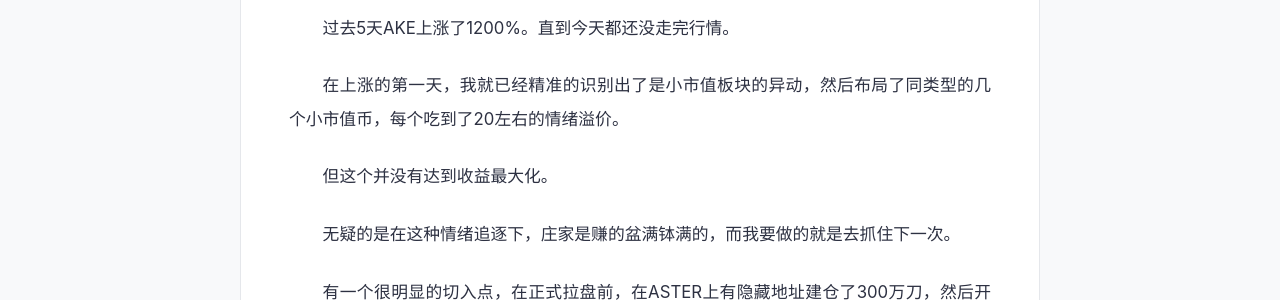
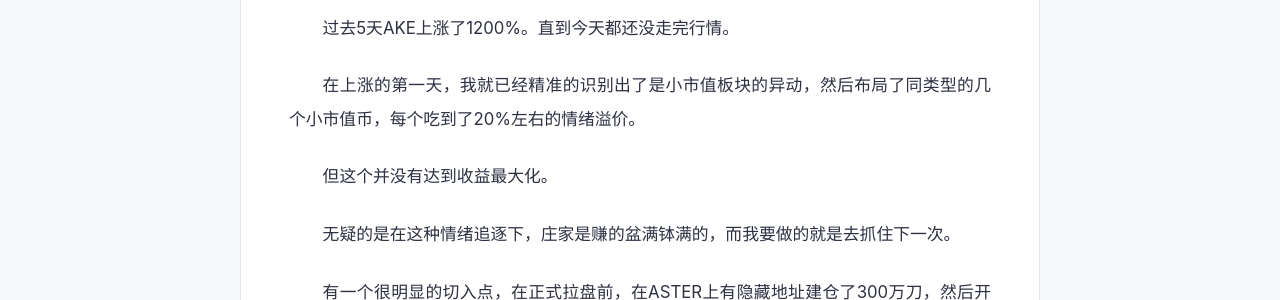
Before and after one commit to cryptoLbei/sense-blog, a Jekyll site: the page built from _posts/2026-7-20-AKE复盘.md, in a window 1280 px wide and 900 px high. Shown: the part 328-628 px from the top of the window. Built offline with Jekyll 4.4.1, drawn with Linux system fonts in a browser that asks for light colours.

```diff
--- a/_posts/2026-7-20-AKE复盘.md
+++ b/_posts/2026-7-20-AKE复盘.md
@@ -7,7 +7,7 @@ categories: arbitrage
 
 过去5天AKE上涨了1200%。直到今天都还没走完行情。
 
-在上涨的第一天，我就已经精准的识别出了是小市值板块的异动，然后布局了同类型的几个小市值币，每个吃到了20左右的情绪溢价。
+在上涨的第一天，我就已经精准的识别出了是小市值板块的异动，然后布局了同类型的几个小市值币，每个吃到了20%左右的情绪溢价。
 
 但这个并没有达到收益最大化。
 
```
